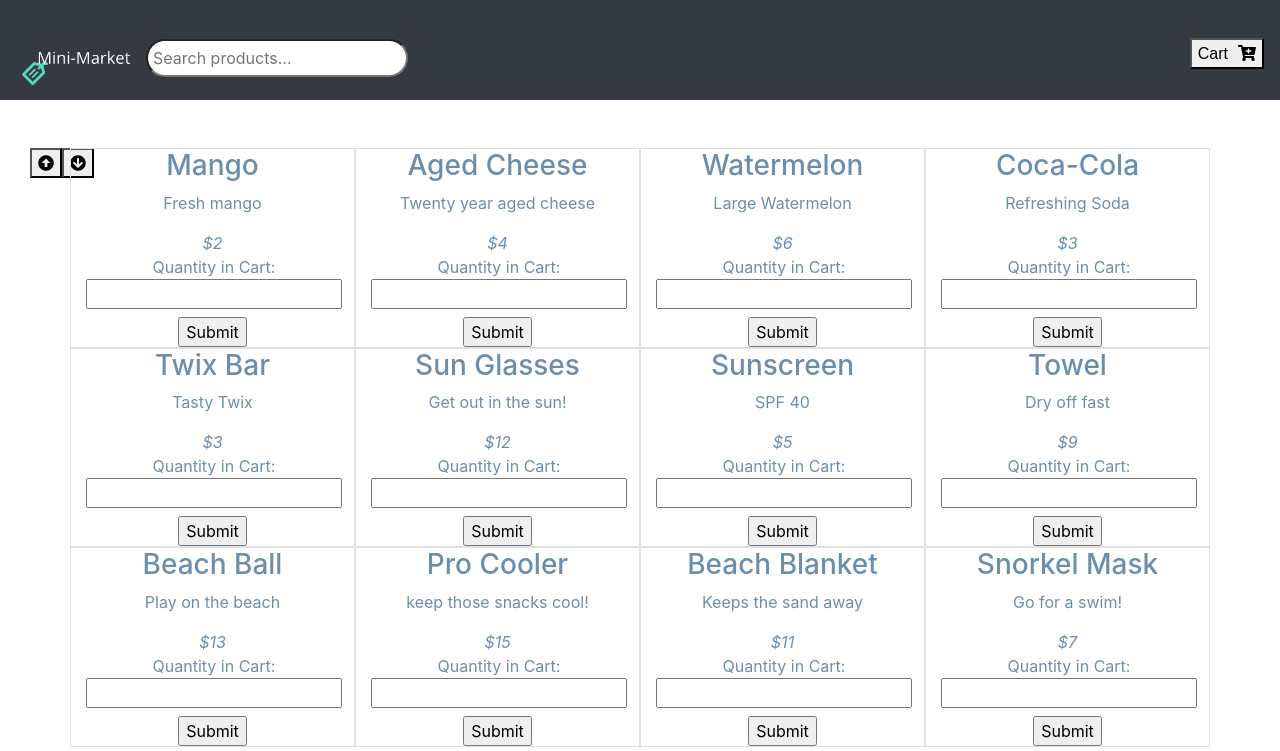
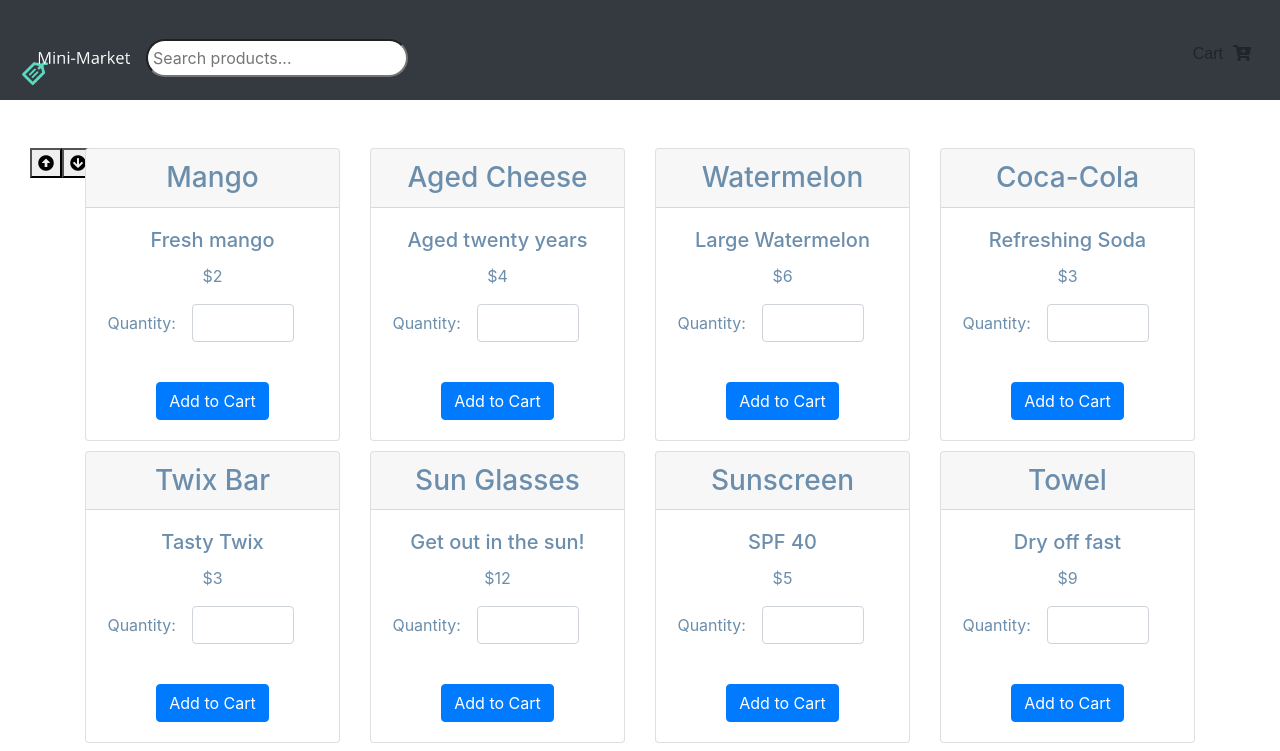
Before and after one commit to cews7/mini-market, a React (Create React App) app: page / in a window 1280 px wide. Shown: the top 751 px of the page. Built offline with nearby package versions, Linux system fonts and the light colour scheme; a web font is replaced by a local one.

Commit message:
add styling

```diff
--- a/src/components/App/App.js
+++ b/src/components/App/App.js
@@ -31,7 +31,7 @@ class App extends Component {
 
   adjustProductQuantity = (updatedItems) => {
     this.setState({
-      allCartItem: updatedItems
+      allCartItems: updatedItems
     })
   }
 
@@ -40,7 +40,7 @@ class App extends Component {
     let updatedCartItems = this.state.allCartItems
     let includesItem = _.some(this.state.allCartItems, (item) => { return item.name === productAddingToCart.name})
 
-    if (!includesItem) {
+    if (!includesItem && (productAddingToCart.quantity > 0)) {
       updatedCartItems = [...this.state.allCartItems, productAddingToCart]
     } else {
       updatedCartItems.map((itemInCart) => {
@@ -52,6 +52,7 @@ class App extends Component {
         }
       })
     }
+
     this.setState({
       allCartItems: updatedCartItems
     });
--- /dev/null
+++ b/src/components/Cart/Cart.css
@@ -0,0 +1,7 @@
+.cost-position {
+  text-align: center;
+}
+
+.cost-label {
+  color: black;
+}
--- a/src/components/Cart/Cart.js
+++ b/src/components/Cart/Cart.js
@@ -1,5 +1,6 @@
 import React, { Component } from 'react';
 import _ from 'underscore';
+import './Cart.css'
 
 export default class Cart extends Component {
   constructor() {
@@ -15,12 +16,12 @@ export default class Cart extends Component {
     });
   }
 
-  handleRemove = (product, event) => {
+  handleRemove = async(product, event) => {
     let updatedItems = _.filter(this.state.currentCartItems, (item) => {
       return item.name !== product.name
     });
 
-    this.setState({
+    await this.setState({
       currentCartItems: updatedItems
     });
 
@@ -61,13 +62,22 @@ export default class Cart extends Component {
     });
   }
 
+  totalPrice = () => {
+    let total = 0
+    this.state.currentCartItems.map((product) => {
+      total += product.quantity * product.price
+    });
+    return total
+  }
+
   render() {
     return(
     <>
       <div className='py-5'>
         <div className='container'>
+          { this.totalPrice() !== 0 ? <h3 className='cost-position cost-label'>Total Cost: ${ this.totalPrice() }</h3> : null }
           <div className='row'>
-            { this.props.allCartItems.length ? this.returnProductsInCart() : null }
+            { this.props.allCartItems.length ? this.returnProductsInCart() : <h1>Cart is empty...</h1> }
           </div>
         </div>
       </div>
--- a/src/components/Navbar/Navbar.js
+++ b/src/components/Navbar/Navbar.js
@@ -39,7 +39,7 @@ export default class Navbar extends Component {
           <input className='search-position search-shape' type='text' placeholder='Search products...' value={this.state.search} onChange={this.handleSearchInput} />
         }
         <Link to='/cart' className='ml-auto'>
-          <button className='cart-icon-position'>
+          <button className='cart-icon-position btn'>
             <span className='cart-font'>Cart</span>
             <i className='fas fa-cart-plus' />
           </button>
--- a/src/components/Products/Products.css
+++ b/src/components/Products/Products.css
@@ -2,3 +2,7 @@
   position: absolute;
   margin-left: 30px;
 }
+
+.custom-card {
+  margin-bottom: 10px;
+}
--- a/src/components/Products/Products.js
+++ b/src/components/Products/Products.js
@@ -8,9 +8,7 @@ export default class Products extends Component {
     this.state = {
       products: null,
       filteredProducts: [],
-      productAddingToCart: {},
       currentProduct: {},
-      currentQuantity: 0
     }
   }
 
@@ -19,6 +17,12 @@ export default class Products extends Component {
       products: rawData
     });
     this.props.receiveProducts(this.state.products)
+  }
+
+  componentWillUnmount = async() => {
+    this.setState({
+      products: null
+    });
   }
 
   filterProductsBySearch = () => {
@@ -32,20 +36,18 @@ export default class Products extends Component {
     return filteredProducts;
   }
 
-  handleChange = (event) => {
-    this.setState({
-      currentQuantity: event.target.value
+  handleChange = async(product, event) => {
+    let updatedProduct = product
+    updatedProduct.quantity = event.target.value
+
+    await this.setState({
+      currentProduct: updatedProduct
     });
   }
 
   handleSubmit = async(event) => {
     event.preventDefault();
-    let productToAdd = {...this.state.currentProduct, quantity: this.state.currentQuantity}
-
-    await this.setState({
-      productAddingToCart: productToAdd
-    });
-    this.props.receiveProductsInCart(this.state.productAddingToCart)
+    this.props.receiveProductsInCart(this.state.currentProduct)
   }
 
   handleProductSelect = (event) => {
@@ -66,17 +68,24 @@ export default class Products extends Component {
     let filteredProducts = this.filterProductsBySearch();
     return filteredProducts.map((product, i) => {
       return(
-        <div className='col-3 border text-center padding-x-sm' onClick={this.handleProductSelect} key={i}>
-          <h3>{product.name}</h3>
-          <p>{product.description}</p>
-          <em>${product.price}</em>
-          <form onSubmit={this.handleSubmit} product={product}>
-            <label>
-             Quantity in Cart:
-             <input type='number' autoComplete="off" min='0' name='quantity' onChange={this.handleChange} />
+        <div className="col-3">
+          <div className='text-center card custom-card' onClick={this.handleProductSelect} key={i}>
+            <h3 className='card-header'>{product.name}</h3>
+            <div className='card-body'>
+            <h5 className='card-title'>{product.description}</h5>
+
+            <p className='card-text'>${product.price}</p>
+            <form onSubmit={this.handleSubmit} product={product}>
+            <div className='form-group row'>
+            <label className='col-5 col-form-label'>
+              Quantity: &nbsp;
             </label>
-             <input type='submit' value='Submit' id={product.id} onSubmit={this.handleSubmit} />
-          </form>
+            <input type='number' autoComplete="off" min='0' name='quantity' onChange={this.handleChange.bind(this, product)} className='form-control col-5' />
+            </div>
+               <button type='submit' className='btn btn-primary' id={product.id} onSubmit={this.handleSubmit}>Add to Cart</button>
+            </form>
+            </div>
+          </div>
         </div>
       )
     });
--- a/src/raw_data.js
+++ b/src/raw_data.js
@@ -3,72 +3,84 @@ export const rawData = [
     id: 1,
     name: 'Mango',
     description: 'Fresh mango',
-    price: 2
+    price: 2,
+    quantity: 0
   },
   {
     id: 2,
     name: 'Aged Cheese',
-    description: 'Twenty year aged cheese',
-    price: 4
+    description: 'Aged twenty years',
+    price: 4,
+    quantity: 0
   },
   {
     id: 3,
     name: 'Watermelon',
     description: 'Large Watermelon',
-    price: 6
+    price: 6,
+    quantity: 0
   },
   {
     id: 4,
     name: 'Coca-Cola',
     description: 'Refreshing Soda',
-    price: 3
+    price: 3,
+    quantity: 0
   },
   {
     id: 5,
     name: 'Twix Bar',
     description: 'Tasty Twix',
-    price: 3
+    price: 3,
+    quantity: 0
   },
   {
     id: 6,
     name: 'Sun Glasses',
     description: 'Get out in the sun!',
-    price: 12
+    price: 12,
+    quantity: 0
   },
   {
     id: 7,
     name: 'Sunscreen',
     description: 'SPF 40',
-    price: 5
+    price: 5,
+    quantity: 0
   },
   {
     id: 8,
     name: 'Towel',
     description: 'Dry off fast',
-    price: 9
+    price: 9,
+    quantity: 0
   },
   {
     id: 9,
     name: 'Beach Ball',
     description: 'Play on the beach',
-    price: 13
+    price: 13,
+    quantity: 0
   },
   {
     id: 10,
     name: 'Pro Cooler',
-    description: 'keep those snacks cool!',
-    price: 15
+    description: 'For hot days!',
+    price: 15,
+    quantity: 0
   },
   {
     id: 11,
     name: 'Beach Blanket',
     description: 'Keeps the sand away',
-    price: 11
+    price: 11,
+    quantity: 0
   },
   {
     id: 12,
     name: 'Snorkel Mask',
     description: 'Go for a swim!',
-    price: 7
+    price: 7,
+    quantity: 0
   }
 ]
```
